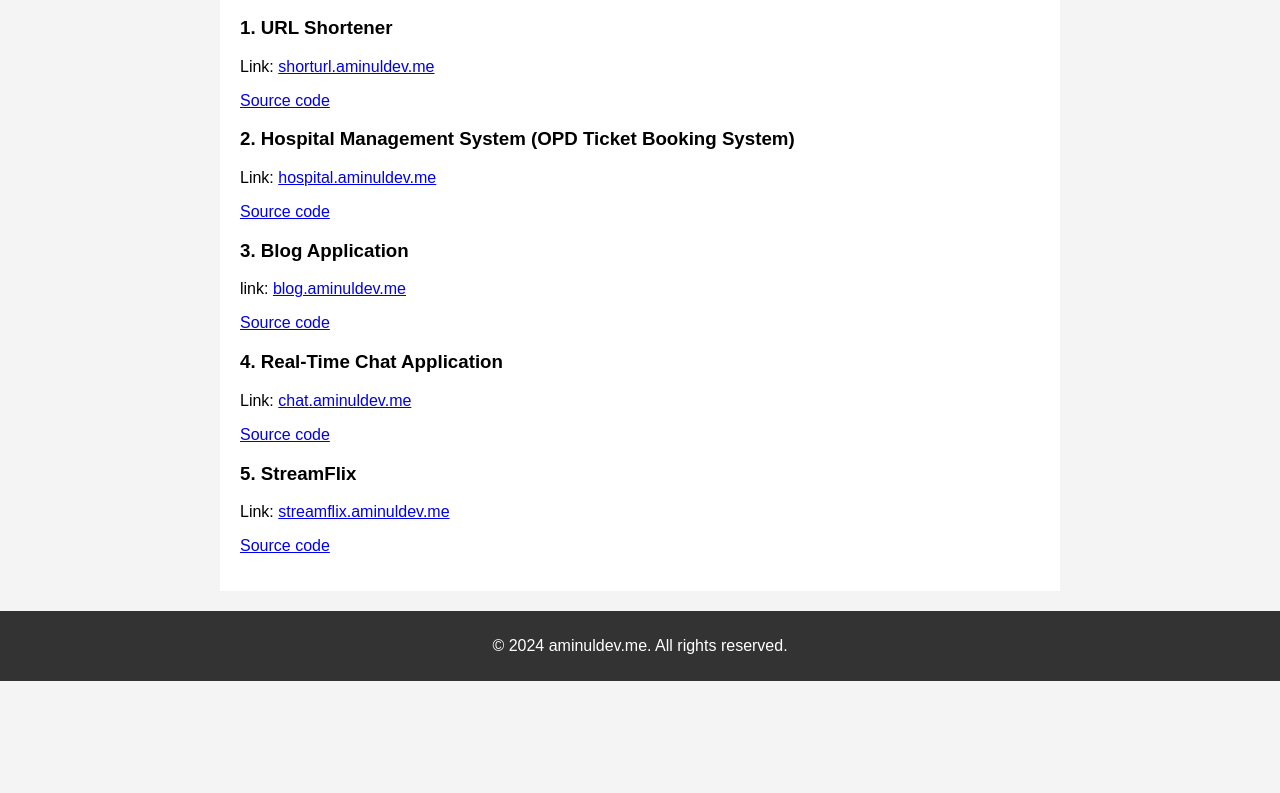
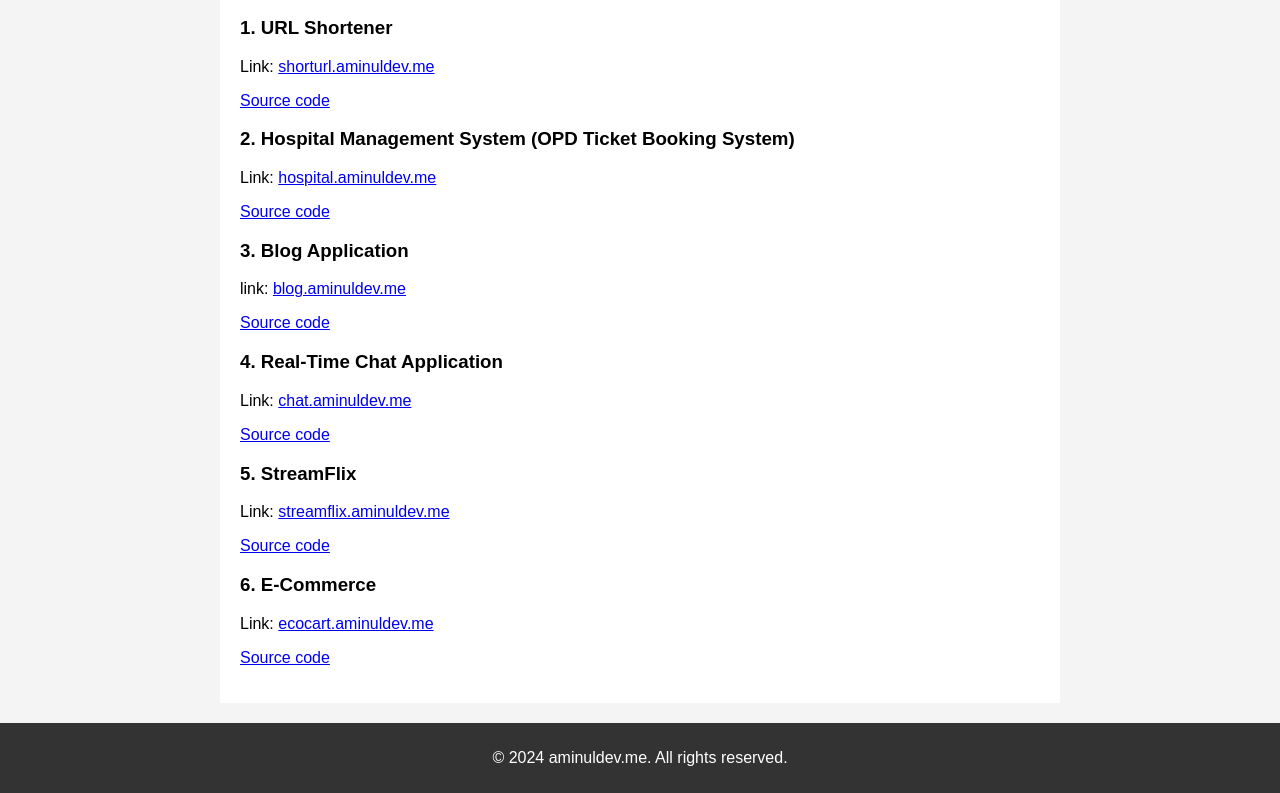
Before and after one commit to aminulislam33/portfolio, a website: page public/index.html in a window 1280 px wide. Shown: the part 530-1323 px from the top of the page. Before the commit the page ends 1211 px from the top, so only its background shows below. Drawn offline with Linux system fonts and the light colour scheme.

Commit message:
add e-commerce

```diff
--- a/public/index.html
+++ b/public/index.html
@@ -173,6 +173,12 @@
             <p>Link: <a href="https://streamflix.aminuldev.me" target="_blank">streamflix.aminuldev.me</a></p>
             <p><a href="https://github.com/aminulislam33/streamflix" target="_blank">Source code</a></p>
         </div>
+        <div>
+            <h3>6. E-Commerce</h3>
+
+            <p>Link: <a href="https://ecocart.aminuldev.me" target="_blank">ecocart.aminuldev.me</a></p>
+            <p><a href="https://github.com/aminulislam33/e-commerce" target="_blank">Source code</a></p>
+        </div>
 
     </section>
     <footer>
```
